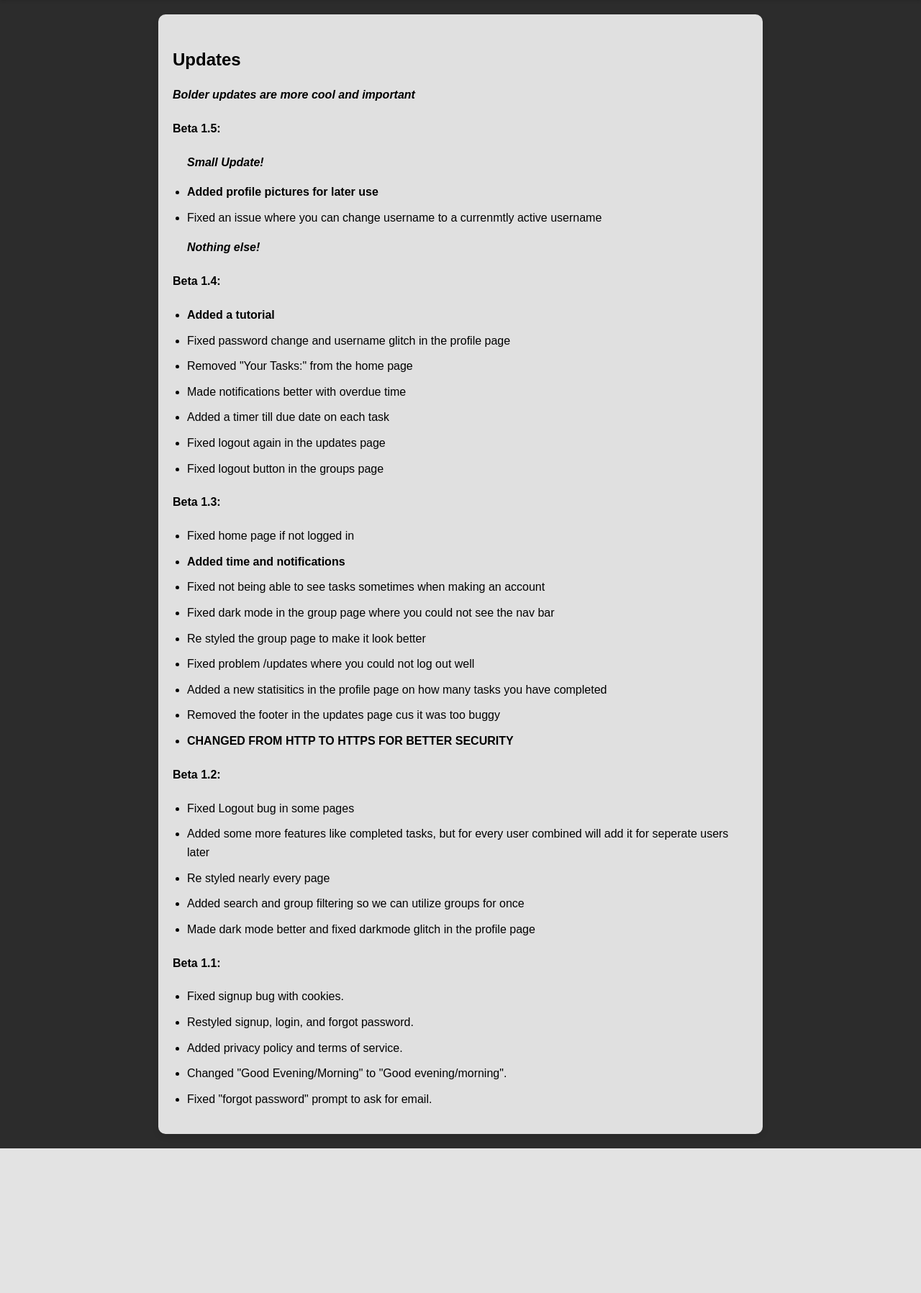
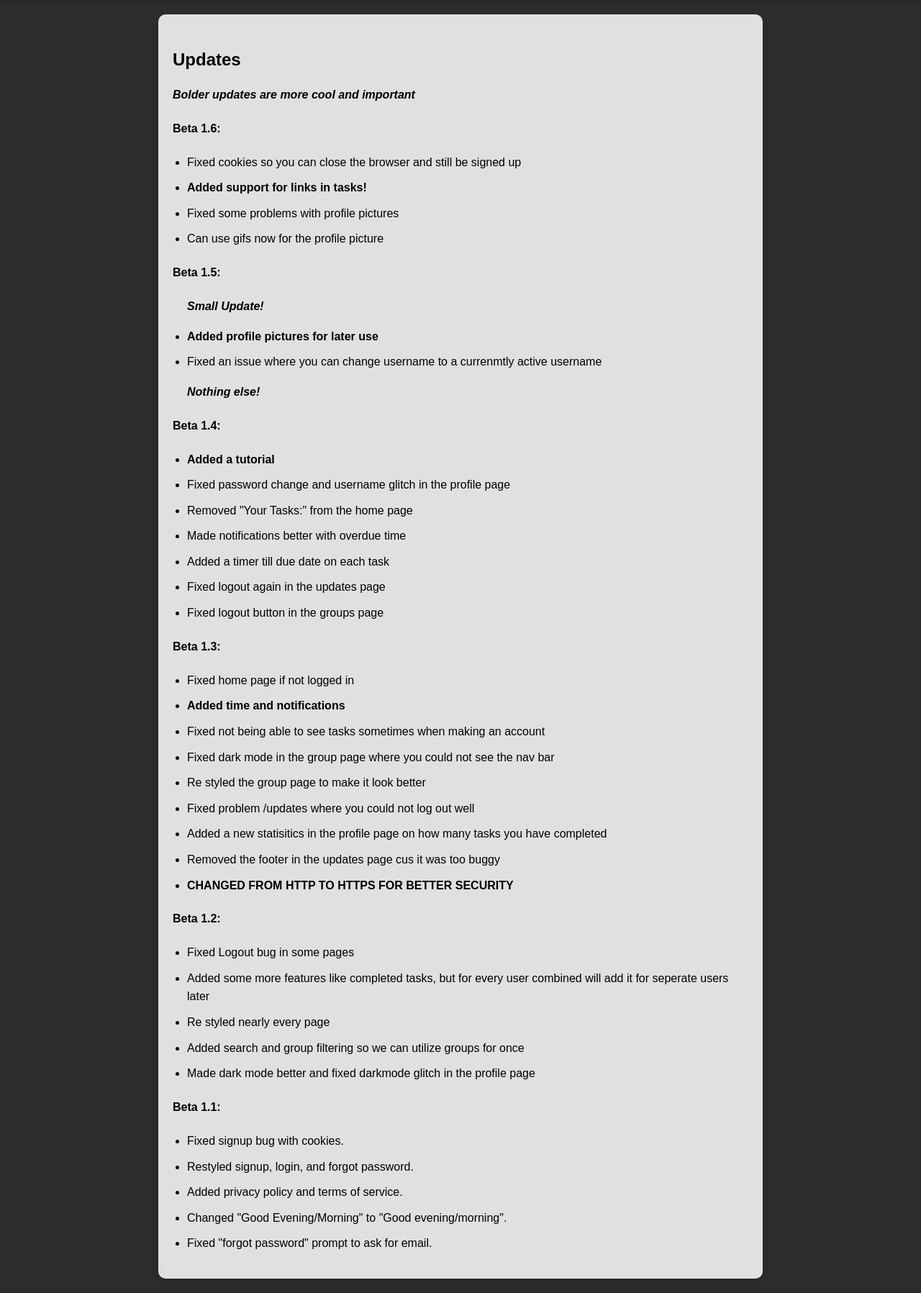
Before and after one commit to ExxonExxon/Taskify, a Flask app: page /updates in a window 1280 px wide. Shown: the part 52-1849 px from the top of the page at 72% size. Before the commit the page ends 1648 px from the top, so only its background shows below. Run offline with Flask 3, Linux system fonts and the light colour scheme.

Commit message:
Add files via upload

```diff
--- a/app.py
+++ b/app.py
@@ -4,6 +4,8 @@ from urllib.parse import unquote
 from flask_mail import Mail, Message
 import os, sqlite3, random, datetime, string
 from flask_bcrypt import Bcrypt
+import re  # Import the regular expression module
+
 
 current_time = datetime.datetime.now()
 current_hour = current_time.hour
@@ -25,6 +27,11 @@ mail = Mail(app)
 
 # Database setup using SQLite
 DATABASE = 'database.db'
+
+def make_links_clickable(text):
+    if text is None:  # Check if text is None
+        return ""      # Return an empty string if it is
+    return re.sub(r'(https?://\S+)', r'<a href="\1">\1</a>', text)
 
 def init_db():
     conn = sqlite3.connect(DATABASE)
@@ -309,34 +316,38 @@ def signup():
 
 @app.route('/home/', methods=['GET', 'POST'])
 def home():
-    username = request.cookies.get('user')
-    if username is None:
+    user = request.cookies.get('user')
+    if user is None:
         return redirect(url_for('index'))
-    if '%20' in username:
-        username = username.replace('%20', ' ')
-    if '+' in username:
-        username = username.replace('+', ' ')
+    if '%20' in user:
+        user = user.replace('%20', ' ')
+    if '+' in user:
+        user = user.replace('+', ' ')
 
-    session['user'] = username
+    session['user'] = user
 
     conn = sqlite3.connect(DATABASE)
     cursor = conn.cursor()
 
-    cursor.execute('SELECT pfp FROM users WHERE username = ?', (username,))
+    cursor.execute('SELECT pfp FROM users WHERE username     = ?', (user,))
     pfp = cursor.fetchone()
-    pfp = str(pfp[0])
 
-    cursor.execute("SELECT DISTINCT group_name FROM tasks WHERE username = ?", (username,))
+    if pfp is not None:
+        pfp = str(pfp[0])
+    else:
+        pfp = "default_profile_picture.jpg"  # Set a default profile picture filename
+
+    cursor.execute("SELECT DISTINCT group_name FROM tasks WHERE username = ?", (user,))
     custom_groups = [row[0] for row in cursor.fetchall()]
 
-    cursor.execute("SELECT id, username, title, description, group_name, importance, due_date FROM tasks WHERE username = ?", (username,))
+    cursor.execute("SELECT id, username, title, description, group_name, importance, due_date FROM tasks WHERE username = ?", (user,))
     tasks = []
     for row in cursor.fetchall():
         task = {
             'id': row[0],
             'username': row[1],
             'title': row[2],
-            'description': row[3],
+            'description': make_links_clickable(row[3]),  # Apply the function to the description
             'group_name': row[4],
             'importance': row[5],
             'due_date': row[6]
@@ -345,10 +356,7 @@ def home():
 
     conn.close()
 
-    return render_template('home.html', username=username, custom_groups=custom_groups, tasks=tasks, pfp=pfp)
-
-
-
+    return render_template('home.html', username=user, custom_groups=custom_groups, tasks=tasks, pfp=pfp)
 
 
 @app.route('/groups/', methods=['GET', 'POST'])
@@ -705,30 +713,33 @@ def add_group():
         return redirect(url_for('index'))
 
     group_name = request.form.get('group_name')
-    if not group_name or not group_name.strip():
-        error_message = "Group name cannot be empty."
-        conn = sqlite3.connect(DATABASE)
-        cursor = conn.cursor()
+    if '/' not in group_name:
+        if not group_name or not group_name.strip():
+            error_message = "Group name cannot be empty."
+            conn = sqlite3.connect(DATABASE)
+            cursor = conn.cursor()
 
-        cursor.execute("SELECT DISTINCT group_name FROM tasks WHERE username = ?", (username,))
-        custom_groups = [row[0] for row in cursor.fetchall()]
+            cursor.execute("SELECT DISTINCT group_name FROM tasks WHERE username = ?", (username,))
+            custom_groups = [row[0] for row in cursor.fetchall()]
 
-        cursor.execute("SELECT * FROM tasks WHERE username = ?", (username,))
-        tasks = [dict(id=row[0], username=row[1], title=row[2], description=row[3], group_name=row[4], importance=row[5]) for row in cursor.fetchall()]
+            cursor.execute("SELECT * FROM tasks WHERE username = ?", (username,))
+            tasks = [dict(id=row[0], username=row[1], title=row[2], description=row[3], group_name=row[4], importance=row[5]) for row in cursor.fetchall()]
 
-        conn.close()
+            conn.close()
 
-    cursor.execute("SELECT group_name FROM tasks WHERE username = ? AND group_name = ?", (username, group_name))
-    existing_group = cursor.fetchone()
-    if existing_group:
-        conn.close()
+        cursor.execute("SELECT group_name FROM tasks WHERE username = ? AND group_name = ?", (username, group_name))
+        existing_group = cursor.fetchone()
+        if existing_group:
+            conn.close()
+        else:
+            # Assuming date_made is the name of the date field in your tasks table
+            date_made = datetime.date.today()  # You may need to import datetime
+
+            cursor.execute("INSERT INTO tasks (username, group_name, date_made) VALUES (?, ?, ?)", (username, group_name, date_made))
+            conn.commit()
+            conn.close()
     else:
-        # Assuming date_made is the name of the date field in your tasks table
-        date_made = datetime.date.today()  # You may need to import datetime
-
-        cursor.execute("INSERT INTO tasks (username, group_name, date_made) VALUES (?, ?, ?)", (username, group_name, date_made))
-        conn.commit()
-        conn.close()
+        return redirect('/home')
 
     return redirect(url_for('home'))
 
@@ -882,4 +893,4 @@ def get_tasks():
 
 
 if __name__ == '__main__':
-    app.run(host='0.0.0.0', port=443, ssl_context=(cert_path, key_path))
+    app.run(host='0.0.0.0', port=5000, debug=True)
--- a/templates/home.html
+++ b/templates/home.html
@@ -587,7 +587,7 @@ body.dark-mode #searchInput {
         <div class="profile-picture-container">
             <img src="/static/pfp/{{ pfp }}" alt="Profile Picture" class="profile-picture">
         </div>
-        <p class="version-style">Version <a style="color: white;" href="/updates">Beta 1.5</a></p>
+        <p class="version-style">Version <a style="color: white;" href="/updates">Beta 1.6</a></p>
         <p style="font-size: 10px;margin: none;padding-bottom: 0;">Want to file a bug or add/remove feature <a class="no-style" href="/contact">Contact Us</a></p>
         <ul>
             <li><h3 style="margin: none;">Your Groups:</h3></li>
@@ -655,7 +655,7 @@ body.dark-mode #searchInput {
                         <li class="task-item" data-group="{{ task.group_name }}" data-due-date="{{ task.due_date }}">
                             <strong>{{ task.title }}</strong>
                             {% if task.description %}
-                                <p>{{ task.description }}</p>
+                                <p>{{ task.description | safe }}</p>  <!-- Use the 'safe' filter here -->
                             {% endif %}
                             <p>Group: {{ task.group_name }}</p>
                             <p>Importance: {{ task.importance }}</p>
--- a/templates/profile.html
+++ b/templates/profile.html
@@ -70,7 +70,7 @@ nav a:hover {
 
         .color-changer-nav {
             text-decoration: none;
-            color: #000000;
+            color: #ffffff;
             padding: 5px 15px;
             font-size: 14px;
             position: relative;
@@ -542,6 +542,7 @@ nav a:hover {
         <form id="upload-form" enctype="multipart/form-data" action="/upload_profile_picture" method="post">
             <input type="file" name="profile_picture" id="profile-picture-input">
             <button type="submit">Upload</button>
+            <h3>Profile Pictures have no reason <span style="font-weight: bolder; font-style: italic;">FOR NOW</span> gifs work by the way!</h3>
         </form>
         <!-- Change Username Form -->
         <h1>Change Username</h1>
--- a/templates/updatelog.html
+++ b/templates/updatelog.html
@@ -190,6 +190,13 @@
   <div class="updates-list">
     <h3>Updates</h3>
     <p style="font-style: italic;font-weight: bold;">Bolder updates are more cool and important</p>
+    <h4>Beta 1.6:</h4>
+    <ul>
+      <li>Fixed cookies so you can close the browser and still be signed up</li>
+      <li style="font-weight: bolder;">Added support for links in tasks!</li>
+      <li>Fixed some problems with profile pictures</li>
+      <li>Can use gifs now for the profile picture</li>
+    </ul>
     <h4>Beta 1.5:</h4>
     <ul>
       <p style="font-style: italic;font-weight: bold;">Small Update!</p>
```
Also changed, not shown: templates/login.html (+14 -7 lines), templates/signup.html (+14 -12 lines).
